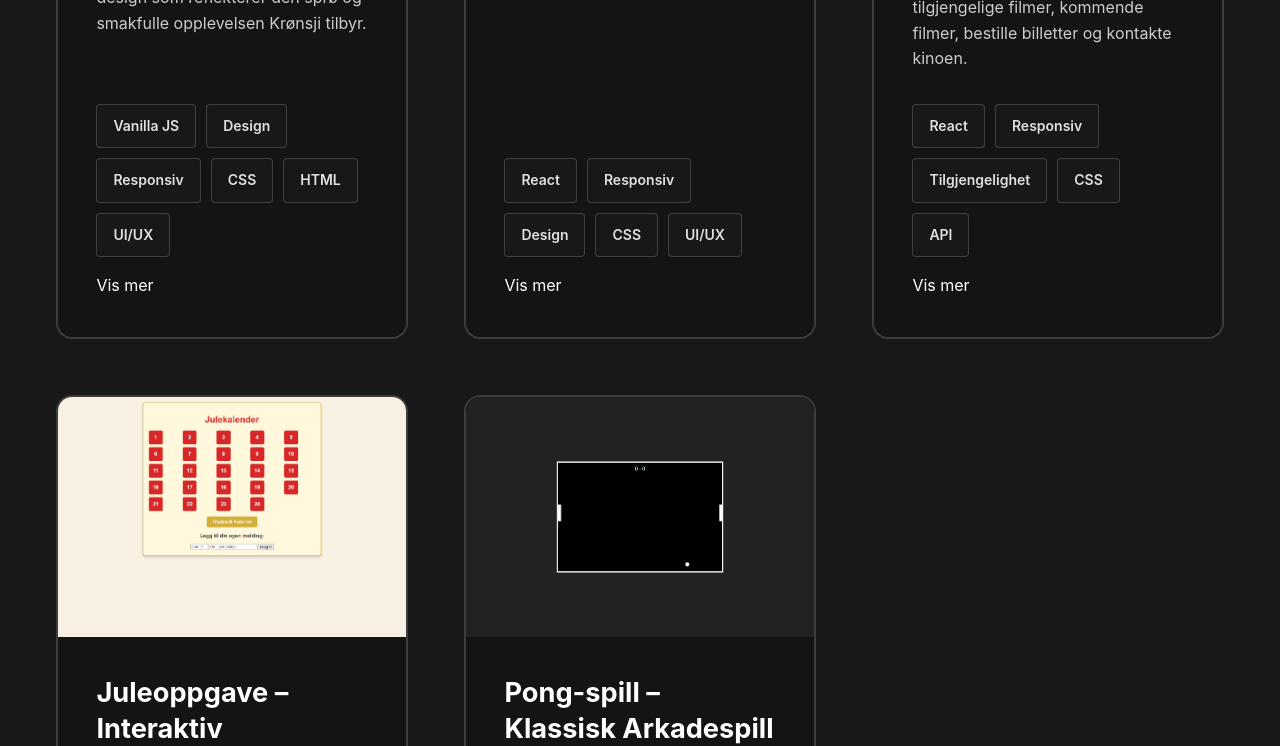
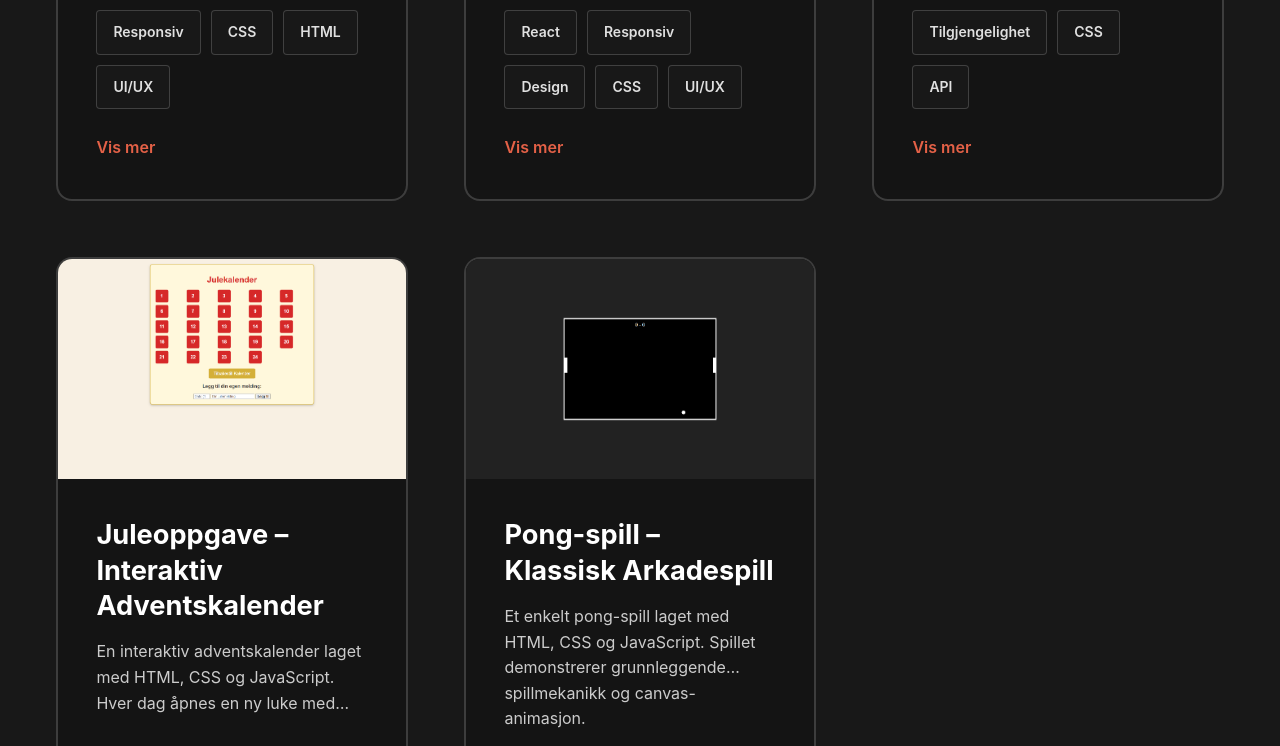
Before and after one commit to Olebraende/portfolio-olebrande, a React (Vite) app: page /prosjekter in a window 1280 px wide. Shown: the part 1180-1926 px from the top of the page. Built offline with nearby package versions, Linux system fonts and the light colour scheme.

Commit message:
Refactor ProjectCard styles: improve hover effects, adjust image dimensions, and enhance content layout

```diff
--- a/src/styles/modules/ProjectCard.module.css
+++ b/src/styles/modules/ProjectCard.module.css
@@ -7,6 +7,7 @@
   display: flex;
   flex-direction: column;
   height: 100%;
+  cursor: pointer;
 }
 
 .card:hover {
@@ -15,11 +16,18 @@
   box-shadow: var(--shadow-xl);
 }
 
+.card:focus-visible {
+  outline: 2px solid var(--color-accent);
+  outline-offset: 2px;
+}
+
+/* Image */
 .imageWrapper {
   width: 100%;
-  height: 240px;
+  height: 220px;
   overflow: hidden;
   background-color: var(--color-background);
+  position: relative;
 }
 
 .image {
@@ -30,9 +38,29 @@
 }
 
 .card:hover .image {
-  transform: scale(1.08);
+  transform: scale(1.06);
 }
 
+/* Hover overlay on image */
+.imageOverlay {
+  position: absolute;
+  inset: 0;
+  background-color: rgba(0, 0, 0, 0);
+  display: flex;
+  align-items: center;
+  justify-content: center;
+  transition: background-color var(--transition-base);
+  color: var(--color-text);
+  font-size: 2rem;
+  opacity: 0;
+}
+
+.card:hover .imageOverlay {
+  background-color: rgba(0, 0, 0, 0.35);
+  opacity: 1;
+}
+
+/* Content */
 .content {
   padding: var(--space-lg);
   display: flex;
@@ -54,8 +82,14 @@
   line-height: 1.6;
   color: var(--color-text-muted);
   opacity: 0.9;
+  margin: 0;
   flex: 1;
-  margin: 0;
+
+  /* Truncate to 3 lines */
+  display: -webkit-box;
+  -webkit-line-clamp: 3;
+  -webkit-box-orient: vertical;
+  overflow: hidden;
 }
 
 .tags {
@@ -75,57 +109,25 @@
   border-radius: var(--radius-sm);
   color: var(--color-text-muted);
   text-transform: capitalize;
-  cursor: pointer;
-  transition: all var(--transition-fast);
 }
 
-.tag:hover {
-  border-color: var(--color-accent);
-  color: var(--color-text);
-  background-color: rgba(228, 97, 71, 0.08);
+/* View More */
+.viewMore {
+  display: inline-flex;
+  align-items: center;
+  gap: 4px;
+  font-size: var(--font-sm);
+  font-weight: 600;
+  color: var(--color-accent);
+  margin-top: var(--space-xs);
+  transition: gap var(--transition-fast);
 }
 
-.buttons {
-  display: flex;
-  flex-direction: column;
-  gap: var(--space-sm);
-  margin-top: var(--space-md);
+.card:hover .viewMore {
+  gap: 8px;
 }
 
-.btn {
-  display: inline-flex;
-  align-items: center;
-  justify-content: center;
-  gap: var(--space-xs);
-  padding: var(--space-sm) var(--space-md);
-  font-size: var(--font-sm);
-  font-weight: 600;
-  color: var(--color-text);
-  background-color: transparent;
-  border: 2px solid var(--color-accent);
-  border-radius: var(--radius-md);
-  transition: all var(--transition-base);
-  text-align: center;
-  width: 100%;
-}
-
-.btn:hover {
-  background-color: var(--color-accent);
-  transform: translateY(-2px);
-  box-shadow: 0 4px 12px rgba(228, 97, 71, 0.3);
-}
-
-.btnSecondary {
-  border-color: var(--color-border-hover);
-}
-
-.btnSecondary:hover {
-  background-color: var(--color-background);
-  border-color: var(--color-text-muted);
-  box-shadow: 0 4px 12px rgba(255, 255, 255, 0.1);
-}
-
-.btn i {
+.viewMore i {
   font-size: var(--font-base);
 }
 
@@ -135,7 +137,7 @@
 
 @media (max-width: 768px) {
   .imageWrapper {
-    height: 200px;
+    height: 190px;
   }
 
   .content {
```
